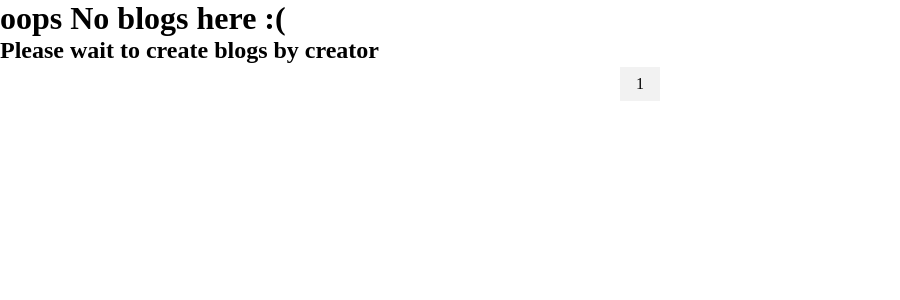
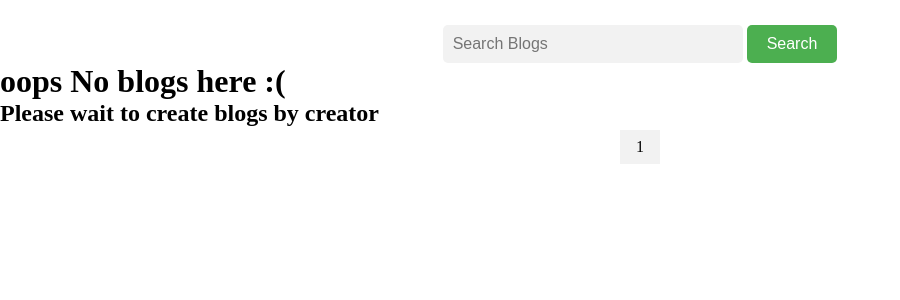
Before and after one commit to Sahil-Simform-09/blog-project, a Node server app: page /blog in a window 1280 px wide. Shown: the part 46-346 px from the top of the page, without its empty margins (0-900 px from the left). Run offline with Node 20, Linux system fonts and the light colour scheme; data that the repository does not hold is empty; some libraries are stand-ins or nearby versions.

Commit message:
feat: add search index

```diff
--- a/app/controlllers/blog-controller.js
+++ b/app/controlllers/blog-controller.js
@@ -4,7 +4,7 @@ const Blog = require('../../models/blog');
 const User = require('../../models/user');
 const ReadList = require('../../models/readlist');
 
-const TOTAL_BLOGS_PER_PAGE = 1;
+const TOTAL_BLOGS_PER_PAGE = 3;
 
 const mongoose = require('mongoose');
 const user = require('../../models/user');
@@ -129,6 +129,37 @@ const getAllBlog = async (req, res, next) => {
         next(err);
     }
 }
+const getSearchBlogs = async (req, res, next) => {
+    const {query} = req.body;
+
+    const pageNumber = Number(req.query.page) || 1;
+    const blogs = await Blog.find({
+        $text: {
+            $search: query
+        }
+    }, {
+        score: {
+            $meta: 'textScore'
+        }
+    }).sort({
+        score: {
+            $meta: 'textScore'
+        }}
+    );
+    const numberOfBlogs = blogs.length;
+
+    return res.render('blogs', {
+        status: 200,
+        blogs,
+        numberOfBlogs,
+        hasNextPage: pageNumber*TOTAL_BLOGS_PER_PAGE < numberOfBlogs,
+        hasPrevPage: pageNumber > 1,
+        currentPage: pageNumber,
+        nextPage: pageNumber + 1,
+        prevPage: pageNumber - 1,
+        lastPage: Math.ceil(numberOfBlogs / TOTAL_BLOGS_PER_PAGE)
+    });
+}
 const getBlogById = async (req, res, next) => {
     try {
         const {blogId} = req.params;
@@ -218,4 +249,4 @@ const commentBlog = async (req, res, next) => {
         next(err);
     }
 }
-module.exports = {getAllBlog, getBlogById, deleteBlogById, updateBlogById, createNewBlog, likeBlog, commentBlog};
+module.exports = {getAllBlog, getBlogById, deleteBlogById, updateBlogById, createNewBlog, likeBlog, commentBlog, getSearchBlogs};
--- a/public/css/style.css
+++ b/public/css/style.css
@@ -232,3 +232,30 @@ input[type="submit"]:hover {
 .current-page {
   background-color: #f2f2f2;
 }
+.search-container {
+  text-align: center;
+  margin-top: 20px;
+}
+
+.search-container input[type="text"] {
+  width: 300px;
+  padding: 10px;
+  border: none;
+  background-color: #f2f2f2;
+  border-radius: 5px;
+  font-size: 16px;
+}
+
+.search-container button[type="submit"] {
+  padding: 10px 20px;
+  background-color: #4CAF50;
+  border: none;
+  border-radius: 5px;
+  color: white;
+  font-size: 16px;
+  cursor: pointer;
+}
+
+.search-container button[type="submit"]:hover {
+  background-color: #45a049;
+}
--- a/routes/blog.js
+++ b/routes/blog.js
@@ -3,7 +3,7 @@ const router = express.Router();
 const guest = require('../app/midlewares/guest');
 const edit = require('../app/midlewares/edit');
 
-const {getAllBlog, getBlogById, createNewBlog, updateBlogById, deleteBlogById, likeBlog, commentBlog} = require('../app/controlllers/blog-controller');
+const {getAllBlog, getBlogById, createNewBlog, updateBlogById, deleteBlogById, likeBlog, commentBlog, getSearchBlogs} = require('../app/controlllers/blog-controller');
 // get all blogs
 router.get('/', getAllBlog);
 
@@ -27,4 +27,7 @@ router.post('/:blogId/like', guest, likeBlog);
 // add comment
 router.post('/:blogId/comment', guest, commentBlog);
 
+// get search blogs
+router.post('/search', getSearchBlogs);
+
 module.exports = router;
--- a/views/blogs.ejs
+++ b/views/blogs.ejs
@@ -1,4 +1,10 @@
 <%- include('layouts/layout') %>
+        <div class="search-container">
+            <form action="/blog/search" method="POST">
+                <input type="text" placeholder="Search Blogs" name="query">
+                <button type="submit">Search</button>
+            </form>
+        </div>
         <%if(numberOfBlogs > 0) { %>
             <h1>Read all Blogs</h1>
         <% } else { %>
```
